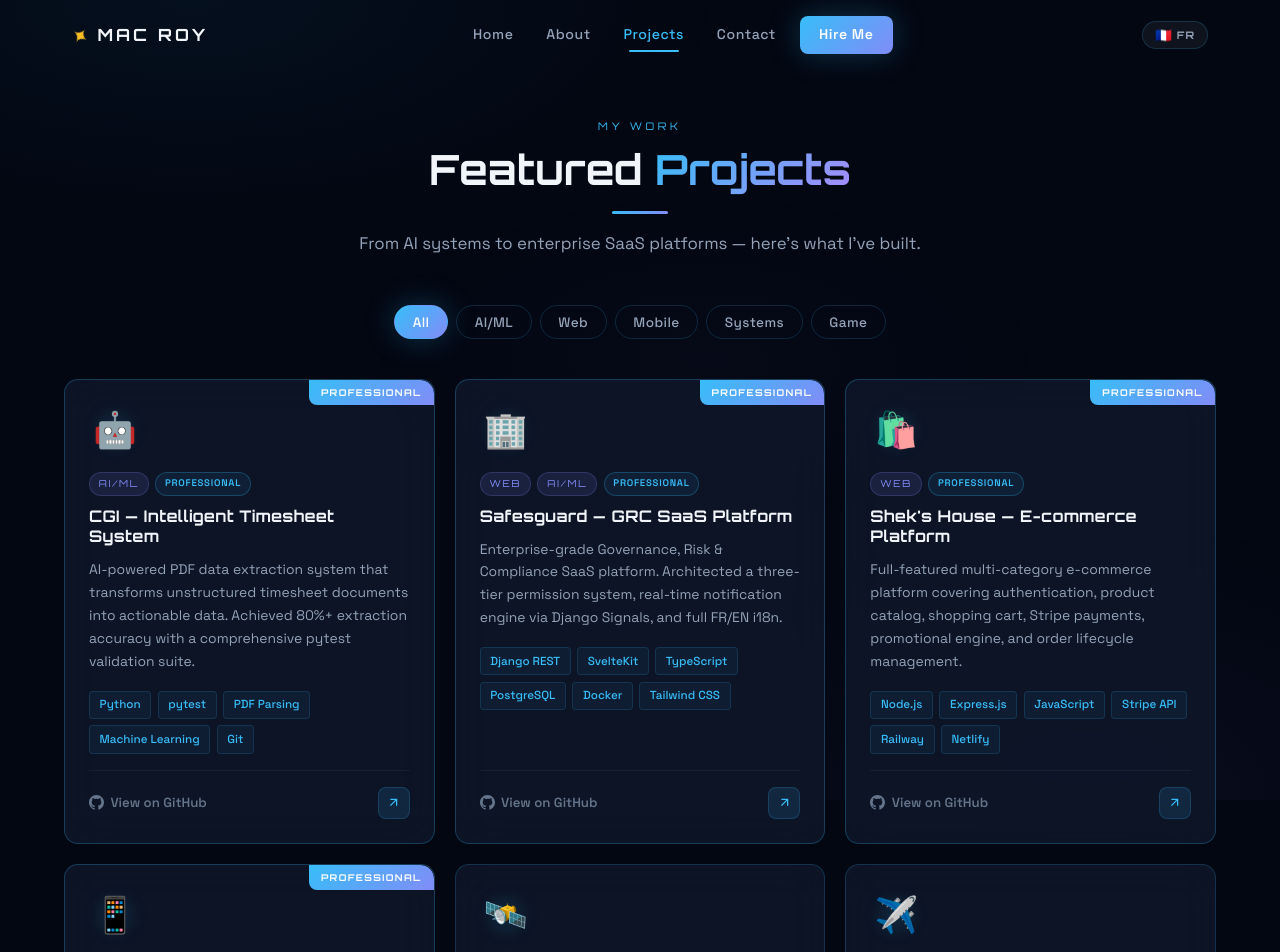
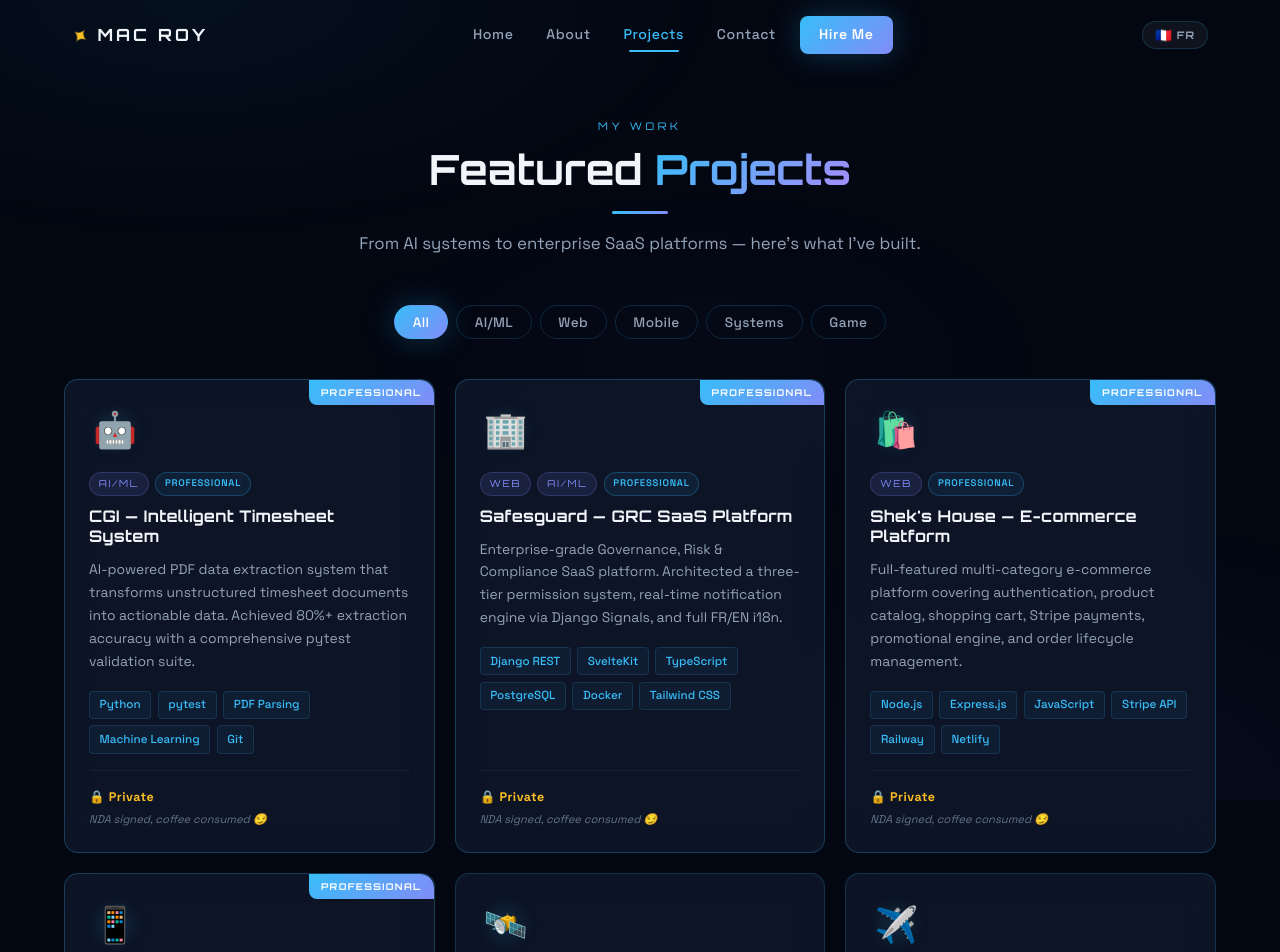
Before and after one commit to SimenMacRoy/Me, an Angular app: page /portfolio in a window 1280 px wide. Shown: the top 952 px of the page. Built offline with nearby package versions, Linux system fonts and the light colour scheme.

Commit message:
Portfolio : liens GitHub + badge Privé avec humour pour les repos confidentiels

```diff
--- a/src/app/portfolio/portfolio.component.css
+++ b/src/app/portfolio/portfolio.component.css
@@ -243,6 +243,26 @@
   font-size: 1rem;
 }
 
+/* ─── Private badge ──────────────────────────────────────── */
+.proj-private {
+  display: flex;
+  flex-direction: column;
+  gap: 0.15rem;
+}
+
+.private-tag {
+  font-size: 0.78rem;
+  font-weight: 700;
+  color: var(--space-gold);
+  letter-spacing: 0.04em;
+}
+
+.private-msg {
+  font-size: 0.7rem;
+  color: var(--text-muted);
+  font-style: italic;
+}
+
 /* ─── Responsive ──────────────────────────────────────────── */
 @media (max-width: 1024px) {
   .projects-grid { grid-template-columns: repeat(2, 1fr); }
--- a/src/app/portfolio/portfolio.component.html
+++ b/src/app/portfolio/portfolio.component.html
@@ -52,6 +52,12 @@
         </div>
 
         <div class="proj-footer">
+          @if (proj.private) {
+            <div class="proj-private">
+              <span class="private-tag">{{ ui.privateTag }}</span>
+              <span class="private-msg">{{ ui.privateMsg }}</span>
+            </div>
+          } @else {
             <a [href]="proj.githubLink" target="_blank" rel="noopener" class="proj-link">
               <svg viewBox="0 0 24 24" fill="currentColor" width="15" height="15"><path d="M12 0C5.374 0 0 5.373 0 12c0 5.302 3.438 9.8 8.207 11.387.599.111.793-.261.793-.577v-2.234c-3.338.726-4.033-1.416-4.033-1.416-.546-1.387-1.333-1.756-1.333-1.756-1.089-.745.083-.729.083-.729 1.205.084 1.839 1.237 1.839 1.237 1.07 1.834 2.807 1.304 3.492.997.107-.775.418-1.305.762-1.604-2.665-.305-5.467-1.334-5.467-5.931 0-1.311.469-2.381 1.236-3.221-.124-.303-.535-1.524.117-3.176 0 0 1.008-.322 3.301 1.23A11.509 11.509 0 0112 5.803c1.02.005 2.047.138 3.006.404 2.291-1.552 3.297-1.23 3.297-1.23.653 1.653.242 2.874.118 3.176.77.84 1.235 1.911 1.235 3.221 0 4.609-2.807 5.624-5.479 5.921.43.372.823 1.102.823 2.222v3.293c0 .319.192.694.801.576C20.566 21.797 24 17.3 24 12c0-6.627-5.373-12-12-12z"/></svg>
               {{ ui.viewGH }}
@@ -59,6 +65,7 @@
             <a [href]="proj.githubLink" target="_blank" rel="noopener" class="proj-arrow" aria-label="Open">
               <svg viewBox="0 0 24 24" fill="none" stroke="currentColor" stroke-width="2" width="15" height="15"><path d="M7 17L17 7M7 7h10v10"/></svg>
             </a>
+          }
         </div>
       </article>
     }
--- a/src/app/portfolio/portfolio.component.ts
+++ b/src/app/portfolio/portfolio.component.ts
@@ -10,6 +10,7 @@ interface Project {
   githubLink: string;
   type: 'professional' | 'personal';
   featured?: boolean;
+  private?: boolean;
 }
 
 @Component({
@@ -47,6 +48,8 @@ export class PortfolioComponent {
       viewGH:      fr ? 'Voir sur GitHub'     : 'View on GitHub',
       ctaText:     fr ? 'Vous voulez voir plus ? Tout mon code est sur GitHub.' : 'Want to see more? All my code lives on GitHub.',
       ctaBtn:      fr ? 'Tout voir sur GitHub' : 'View All on GitHub',
+      privateTag:  fr ? '🔒 Confidentiel' : '🔒 Private',
+      privateMsg:  fr ? 'NDA signé, café bu 😏' : 'NDA signed, coffee consumed 😏',
     };
   }
 
@@ -63,6 +66,7 @@ export class PortfolioComponent {
       githubLink: 'https://github.com/SimenMacRoy',
       type: 'professional',
       featured: true,
+      private: true,
     },
     {
       title: 'Safesguard — GRC SaaS Platform',
@@ -76,6 +80,7 @@ export class PortfolioComponent {
       githubLink: 'https://github.com/SimenMacRoy',
       type: 'professional',
       featured: true,
+      private: true,
     },
     {
       title: "Shek's House — E-commerce Platform",
@@ -89,6 +94,7 @@ export class PortfolioComponent {
       githubLink: 'https://github.com/SimenMacRoy',
       type: 'professional',
       featured: true,
+      private: true,
     },
     {
       title: 'BluM — Recipe & Meal App',
@@ -138,6 +144,7 @@ export class PortfolioComponent {
       icon: '🌍',
       githubLink: 'https://github.com/SimenMacRoy',
       type: 'personal',
+      private: true,
     },
     {
       title: 'Polaris',
```
Lines whose indentation alone changed are shown as unchanged.
